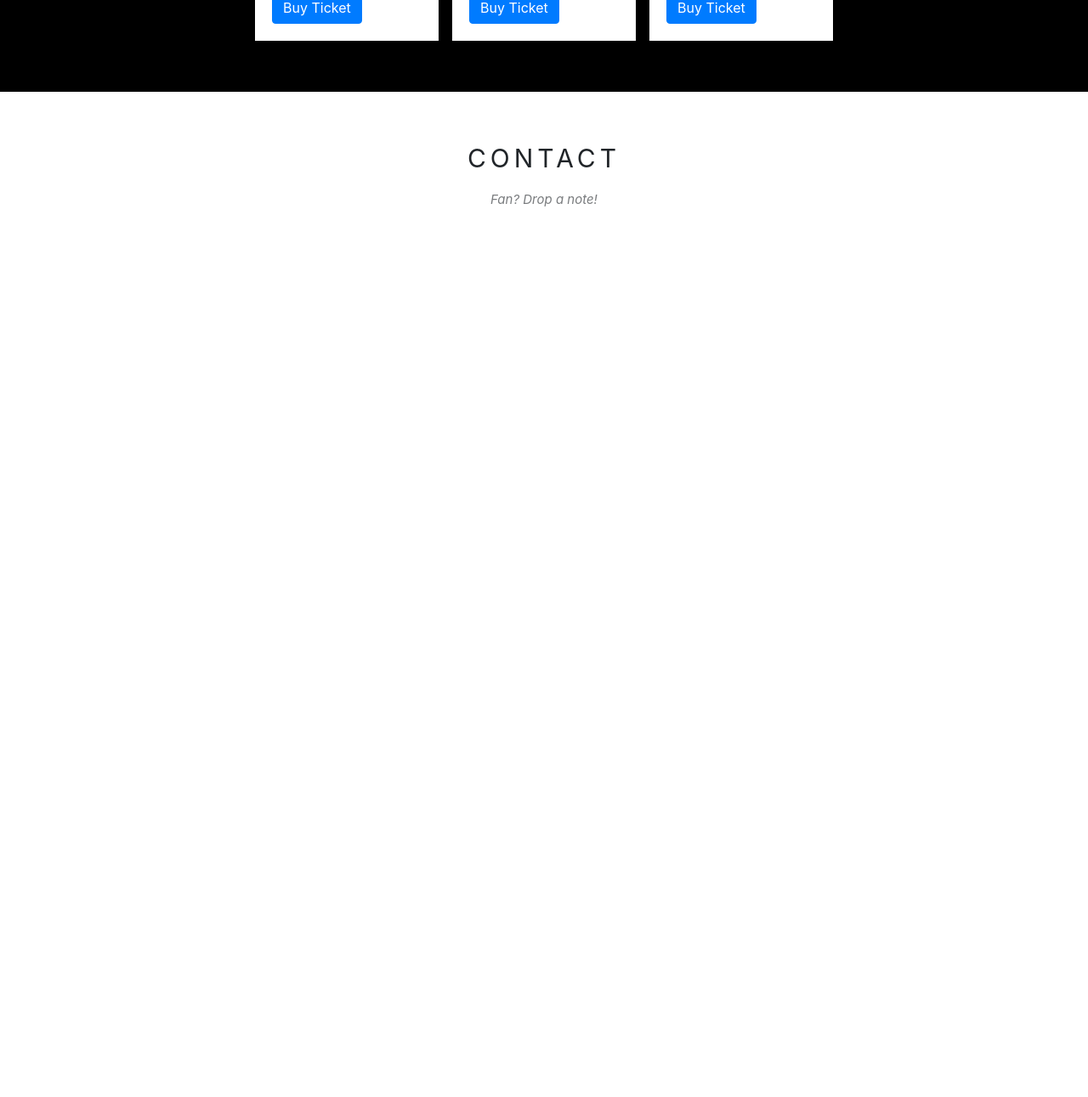
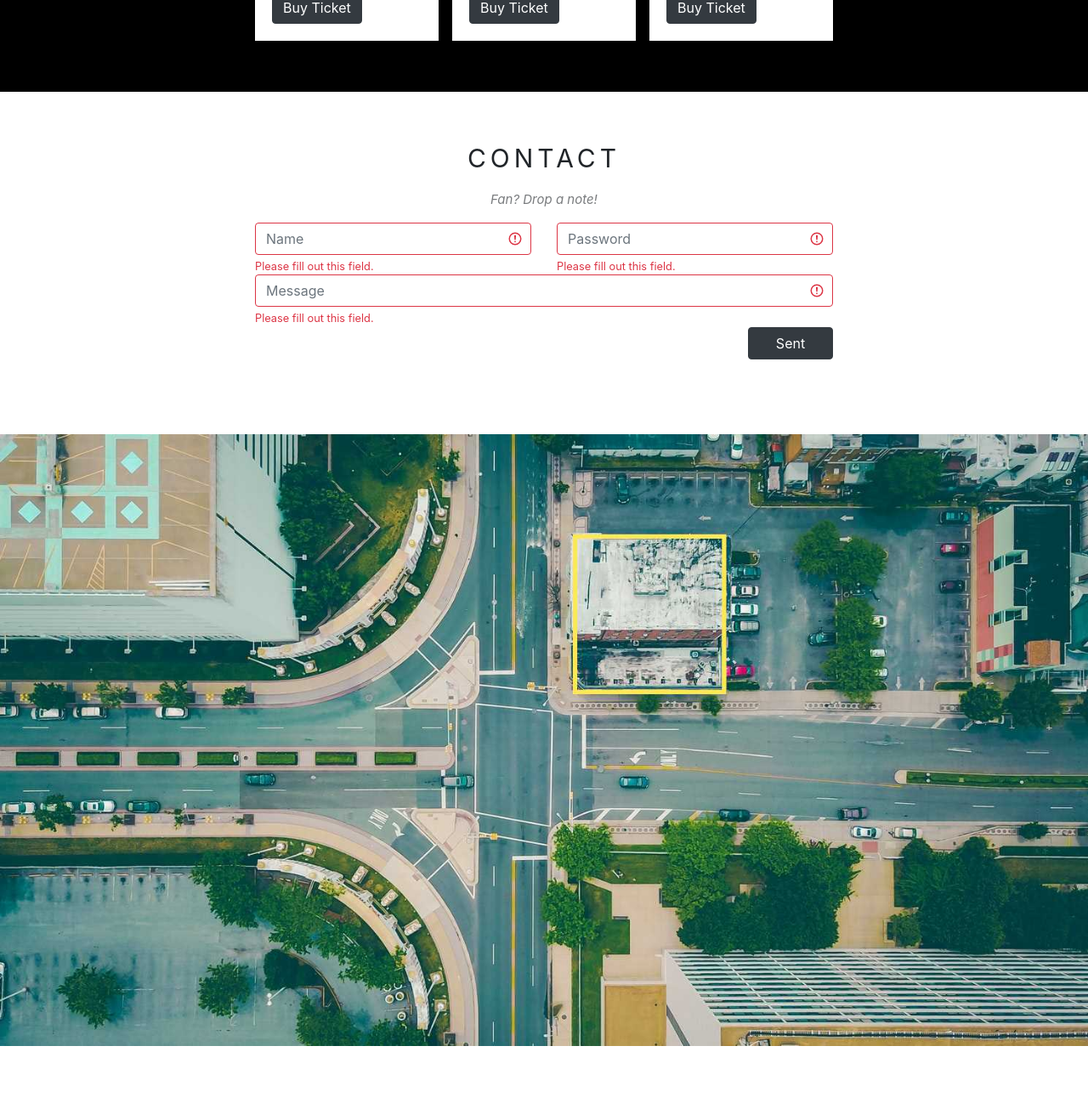
Before and after one commit to bmson7112/DemoHTML-CSS, a plain HTML site: page index.html in a window 1280 px wide. Shown: the part 2281-3572 px from the top of the page at 85% size. Before the commit the page ends 2603 px from the top, so only its background shows below. Drawn offline with Linux system fonts and the light colour scheme.

Commit message:
9/2/2022

```diff
--- a/css/style.css
+++ b/css/style.css
@@ -101,7 +101,7 @@ html {
 } */
 
 #content {
-  height: 1000px;
+  /* height: 1000px; */
   background-color: #fff;
   /* text-align: center; */
 }
@@ -208,5 +208,22 @@ margin-left: 16px;
 
 }
 
+.contact-section {
+  width: 800px;
+  margin-left: auto;
+  margin-right: auto;
+  padding: 60px;
+}
+/* .contact-section .section-heading{
+  padding: 48px 0px 0px 0px;
+} */
+
+.map {
+  width: 100%;
+  margin-top: 50px;
+}
 #footer {
+  padding:64px 16px;
+  text-align: center;
+  opacity: 0.8;
 }
--- a/index.html
+++ b/index.html
@@ -121,7 +121,7 @@
               <div class="card-body">
                 <h4 class="card-title">New York</h4>
                 <p class="card-text">Praesent tincidunt sed tellus ut rutrum sed vitae justo..</p>
-                <a href="#" class="btn btn-primary">Buy Ticket</a>
+                <a href="#" class="btn btn-dark">Buy Ticket</a>
               </div>
             </div>
             <div class="card">
@@ -129,7 +129,7 @@
               <div class="card-body">
                 <h4 class="card-title">Paris</h4>
                 <p class="card-text">Praesent tincidunt sed tellus ut rutrum sed vitae justo.</p>
-                <a href="#" class="btn btn-primary">Buy Ticket</a>
+                <a href="#" class="btn btn-dark">Buy Ticket</a>
               </div>
             </div>
             <div class="card">
@@ -137,7 +137,7 @@
               <div class="card-body">
                 <h4 class="card-title">San Francisco</h4>
                 <p class="card-text">Praesent tincidunt sed tellus ut rutrum sed vitae justo.</p>
-                <a href="#" class="btn btn-primary">Buy Ticket</a>
+                <a href="#" class="btn btn-dark">Buy Ticket</a>
               </div>
             </div>
           </div>
@@ -146,15 +146,69 @@
 
 
       <!-- CONTACT -->
-      <div class="content-section">
+      <div class="contact-section">
         <h2 class="section-heading">CONTACT </h2>
         <p class="sectin-sub-heading"><i>Fan? Drop a note!</i></p>
+        <form action="/action_page.php" class="was-validated">
+
+          <!-- <div class="form-group">
+
+            <input type="text" class="form-control" id="uname" placeholder="Name" name="uname" required>
+            <div class="valid-feedback">Valid.</div>
+            <div class="invalid-feedback">Please fill out this field.</div>
+          </div>
+          <div class="form-group">
+
+            <input type="password" class="form-control" id="pwd" placeholder="Password" name="pswd" required>
+            <div class="valid-feedback">Valid.</div>
+            <div class="invalid-feedback">Please fill out this field.</div>
+          </div> -->
+          <div class="row">
+            <div class="col">
+              <input type="text" class="form-control" id="uname" placeholder="Name" name="uname" required>
+              <div class="valid-feedback">Valid.</div>
+              <div class="invalid-feedback">Please fill out this field.</div>
+            </div>
+            <div class="col">
+
+              <input type="password" class="form-control" id="pwd" placeholder="Password" name="pswd" required>
+              <div class="valid-feedback">Valid.</div>
+              <div class="invalid-feedback">Please fill out this field.</div>
+            </div>
+          </div>
+          <div class="form-group">
+
+            <input type="text" class="form-control" id="mes" placeholder="Message" name="mse" required>
+            <div class="valid-feedback">Valid.</div>
+            <div class="invalid-feedback">Please fill out this field.</div>
+            <button type="submit" class="btn btn-dark" style="float: right;width: 100px;">Sent</button>
+          </div>
+
+          <!-- <div class="form-group form-check">
+            <label class="form-check-label">
+              <input class="form-check-input" type="checkbox" name="remember" required> I agree on blabla.
+              <div class="valid-feedback">Valid.</div>
+              <div class="invalid-feedback">Check this checkbox to continue.</div>
+            </label>
+          </div> -->
+          <!-- <button type="submit" class="btn btn-dark" style="float: right;">Sent</button> -->
+        </form>
+      </div>
+      <!-- <img class="img-fluid" src="./img/map.jpg" alt="Chania"> -->
+      <div>
+        <img class="map" src="./img/map.jpg" alt="Chania">
       </div>
     </div>
 
-
     <div id="footer">
-
+      <div class="end">
+        <a href="https://www.facebook.com/sontk.minh"><i class="ti-facebook"></i></a>
+        <a href="https://github.com/bmson7112"><i class="ti-github"></i></a>
+        <a href="https://www.facebook.com/sontk.minh"><i class="ti-instagram"></i></a>
+        <a href="https://www.facebook.com/sontk.minh"><i class="ti-pinterest"></i></a>
+        <a href="https://www.facebook.com/sontk.minh"><i class="ti-twitter-alt"></i></a>
+      </div>
+      <p>Powered by <a href="https://www.facebook.com/sontk.minh">Bùi Minh Sơn</a></p>
     </div>
 
   </div>
```
Also changed, not shown: img/map.jpg (added).
